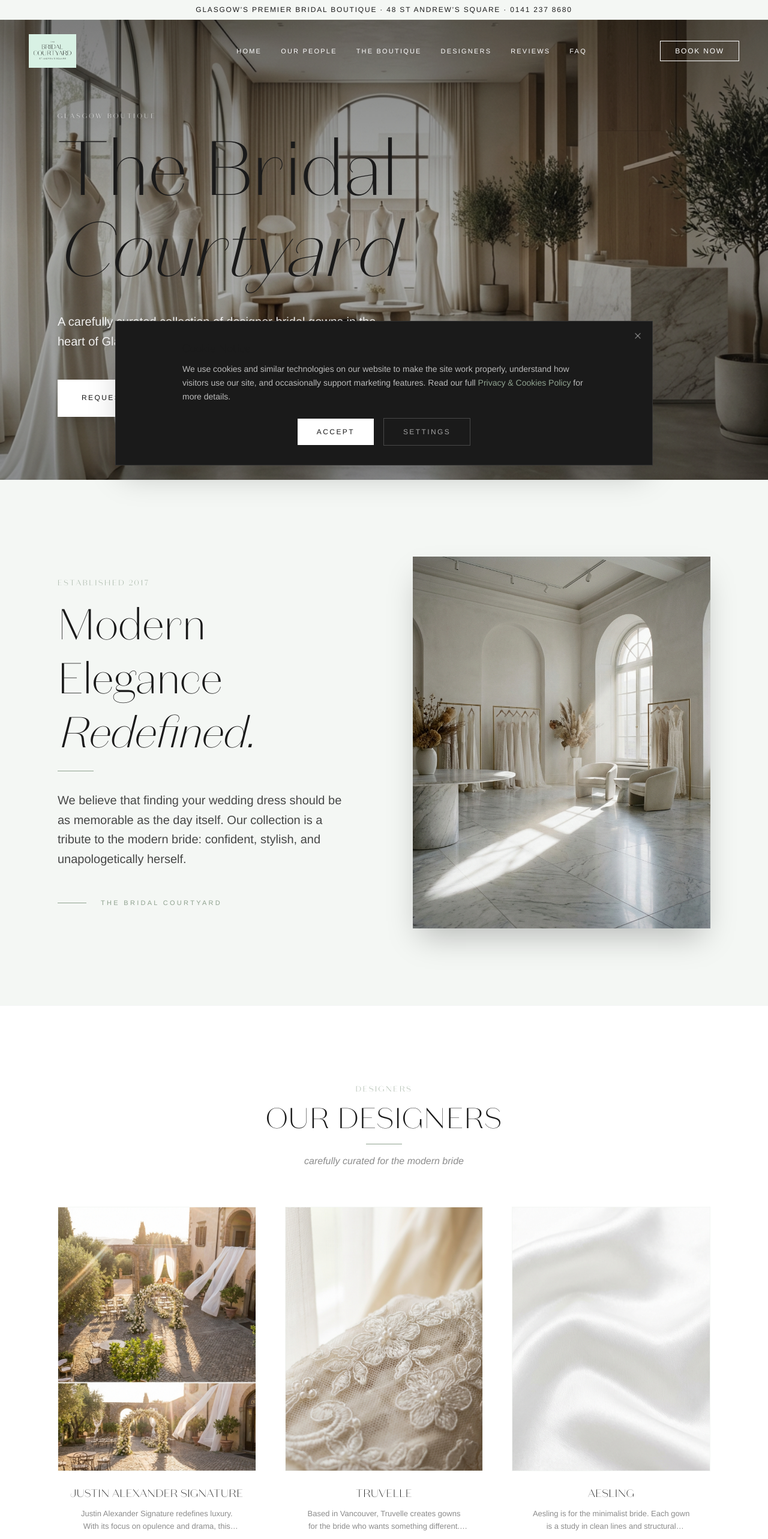
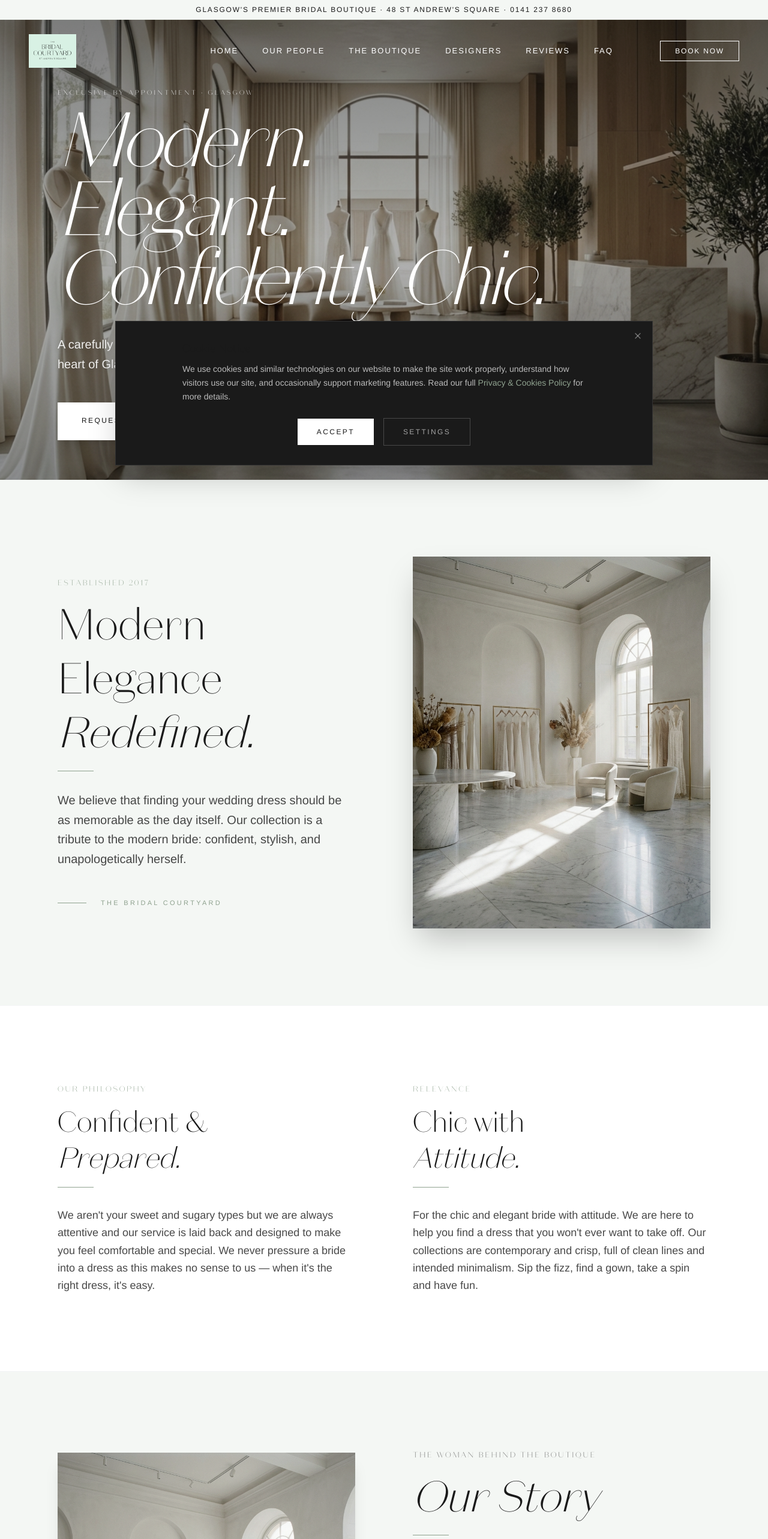
Before and after one commit to AliNMackie/bridalcourtyard, a Next.js app: page / in a window 1280 px wide. Shown: the top 2566 px of the page at 60% size. Built offline with nearby package versions, Linux system fonts and the light colour scheme.

Commit message:
fix: restore full 'amazing' homepage build-out, including philosophy and Jimmy Choo sections

```diff
--- a/src/app/page.tsx
+++ b/src/app/page.tsx
@@ -1,9 +1,14 @@
 
 import Hero from "@/components/Hero";
 import About from "@/components/About";
+import BrandPhilosophy from "@/components/BrandPhilosophy";
+import MeetLindsay from "@/components/MeetLindsay";
 import Designers from "@/components/Designers";
+import JimmyChooSection from "@/components/JimmyChooSection";
 import ReviewsSection from "@/components/ReviewsSection";
-import MeetLindsay from "@/components/MeetLindsay";
+import HowItWorks from "@/components/HowItWorks";
+import FAQ from "@/components/FAQ";
+import Contact from "@/components/Contact";
 import { Metadata } from "next";
 
 export const metadata: Metadata = {
@@ -16,9 +21,14 @@ export default function Home() {
     <main>
       <Hero />
       <About />
+      <BrandPhilosophy />
+      <MeetLindsay />
       <Designers />
+      <JimmyChooSection />
       <ReviewsSection />
-      <MeetLindsay />
+      <HowItWorks />
+      <FAQ />
+      <Contact />
     </main>
   );
 }
--- /dev/null
+++ b/src/components/BrandPhilosophy.tsx
@@ -0,0 +1,55 @@
+
+"use client";
+
+import { Section } from "./ui/Section";
+import { motion } from "framer-motion";
+
+export default function BrandPhilosophy() {
+  return (
+    <Section id="philosophy" className="bg-white py-24 md:py-32 overflow-hidden border-b border-gray-100">
+      <div className="max-w-7xl mx-auto px-6 md:px-12 grid md:grid-cols-2 gap-16 md:gap-24">
+
+        <motion.div
+          initial={{ opacity: 0, y: 30 }}
+          whileInView={{ opacity: 1, y: 0 }}
+          transition={{ duration: 1 }}
+          viewport={{ once: true }}
+          className="space-y-8"
+        >
+          <div className="space-y-4">
+            <span className="eyebrow !text-sage">Our Philosophy</span>
+            <h2 className="font-display text-4xl md:text-5xl text-charcoal leading-tight">
+              Confident & <br />
+              <span className="italic self-end">Prepared.</span>
+            </h2>
+            <div className="sage-rule" />
+          </div>
+          <p className="font-body text-lg text-charcoal/80 leading-relaxed font-light">
+            We aren&apos;t your sweet and sugary types but we are always attentive and our service is laid back and designed to make you feel comfortable and special. We never pressure a bride into a dress as this makes no sense to us — when it&apos;s the right dress, it&apos;s easy.
+          </p>
+        </motion.div>
+
+        <motion.div
+          initial={{ opacity: 0, y: 30 }}
+          whileInView={{ opacity: 1, y: 0 }}
+          transition={{ duration: 1, delay: 0.2 }}
+          viewport={{ once: true }}
+          className="space-y-8"
+        >
+          <div className="space-y-4">
+            <span className="eyebrow !text-sage">Relevance</span>
+            <h2 className="font-display text-4xl md:text-5xl text-charcoal leading-tight">
+              Chic with <br />
+              <span className="italic">Attitude.</span>
+            </h2>
+            <div className="sage-rule" />
+          </div>
+          <p className="font-body text-lg text-charcoal/80 leading-relaxed font-light">
+            For the chic and elegant bride with attitude. We are here to help you find a dress that you won&apos;t ever want to take off. Our collections are contemporary and crisp, full of clean lines and intended minimalism. Sip the fizz, find a gown, take a spin and have fun.
+          </p>
+        </motion.div>
+
+      </div>
+    </Section>
+  );
+}
--- a/src/components/Designers.tsx
+++ b/src/components/Designers.tsx
@@ -37,17 +37,23 @@ export default function Designers() {
                   className="object-cover transition-transform duration-1000 group-hover:scale-105"
                 />
 
-                {/* Hover Overlay */}
-                <div className="absolute inset-0 bg-charcoal/70 opacity-0 group-hover:opacity-100 transition-opacity duration-300 flex items-center justify-center p-8">
-                  <span className="text-white font-body text-[11px] uppercase tracking-[0.25em] border border-white/40 px-6 py-3 hover:bg-white hover:text-charcoal transition-all">
-                    View Collection
-                  </span>
+                {/* Optimized Hover Overlay */}
+                <div className="absolute inset-0 bg-charcoal/80 opacity-0 group-hover:opacity-100 transition-opacity duration-500 flex items-center justify-center p-8">
+                  <div className="text-center">
+                    <p className="text-white text-[13px] font-light leading-relaxed mb-6 italic opacity-0 group-hover:opacity-100 transition-all duration-700 delay-100 translate-y-4 group-hover:translate-y-0 text-balance">
+                      &quot;{designer.persona}&quot;
+                    </p>
+                    <div className="w-12 h-[1px] bg-sage mx-auto mb-6" />
+                    <span className="text-white font-body text-[10px] uppercase tracking-[0.25em] border border-white/20 px-6 py-3 hover:bg-white hover:text-charcoal transition-all">
+                      View Collection
+                    </span>
+                  </div>
                 </div>
               </div>
 
               <div className="space-y-2 transition-colors duration-300">
                 <h3 className="text-base md:text-lg font-display tracking-wide uppercase text-charcoal group-hover:text-sage">{designer.name}</h3>
-                <p className="text-[13px] text-charcoal/50 font-body font-light px-8 leading-relaxed line-clamp-2">{designer.description}</p>
+                <p className="text-[13px] text-charcoal/50 font-body font-light px-8 md:px-12 leading-relaxed">Starting from {designer.priceRange.split('-')[0].trim()}</p>
               </div>
             </Link>
           </motion.div>
--- a/src/components/Footer.tsx
+++ b/src/components/Footer.tsx
@@ -49,10 +49,10 @@ export default function Footer() {
 
         {/* Column 2: Navigation */}
         <div className="space-y-8">
-          <h4 className="font-display text-[11px] uppercase tracking-[0.25em] text-sage font-medium">
+          <h4 className="font-display text-[12px] uppercase tracking-[0.25em] text-sage font-medium">
             Navigate
           </h4>
-          <nav className="flex flex-col space-y-3 font-body text-sm font-light text-white/70">
+          <nav className="flex flex-col space-y-4 font-body text-sm md:text-base font-light text-white/70">
             <Link href="/" className="hover:text-sage transition-colors">Home</Link>
             <Link href="/our-people" className="hover:text-sage transition-colors">Our People</Link>
             <Link href="/our-boutique" className="hover:text-sage transition-colors">The Boutique</Link>
@@ -67,17 +67,17 @@ export default function Footer() {
 
         {/* Column 3: Social */}
         <div className="space-y-8">
-          <h4 className="font-display text-[11px] uppercase tracking-[0.25em] text-sage font-medium">
+          <h4 className="font-display text-[12px] uppercase tracking-[0.25em] text-sage font-medium">
             Social
           </h4>
-          <nav className="flex flex-col space-y-3 font-body text-sm font-light text-white/70">
+          <nav className="flex flex-col space-y-4 font-body text-sm md:text-base font-light text-white/70">
             <a href="https://www.instagram.com/thebridalcourtyard/?hl=en" target="_blank" rel="noopener noreferrer" className="hover:text-sage transition-colors">Instagram</a>
             <a href="https://www.facebook.com/TheBridalCourtyard/" target="_blank" rel="noopener noreferrer" className="hover:text-sage transition-colors">Facebook</a>
             <a href="#" className="hover:text-sage transition-colors">Pinterest</a>
           </nav>
 
           <div className="pt-8 border-t border-white/5">
-            <p className="text-[10px] font-body font-light uppercase tracking-widest text-white/40">
+            <p className="text-[11px] font-body font-light uppercase tracking-widest text-white/60">
               © 2026 THE BRIDAL COURTYARD. ALL RIGHTS RESERVED
             </p>
           </div>
--- a/src/components/Hero.tsx
+++ b/src/components/Hero.tsx
@@ -37,10 +37,11 @@ export default function Hero() {
             className="space-y-8"
           >
             <div className="space-y-4">
-              <span className="eyebrow !text-white !tracking-[0.3em] !text-[11px] drop-shadow-sm">Glasgow Boutique</span>
-              <h1 className="text-6xl md:text-7xl lg:text-9xl text-white font-display leading-[1.1] md:leading-[1.05] drop-shadow-2xl">
-                The Bridal <br className="hidden md:block" />
-                <span className="italic font-light">Courtyard</span>
+              <span className="eyebrow !text-white !tracking-[0.3em] !text-[11px] drop-shadow-sm uppercase">Exclusive by Appointment &middot; Glasgow</span>
+              <h1 className="text-7xl md:text-9xl !text-white mb-8 leading-[0.9] italic font-display tracking-tighter drop-shadow-2xl">
+                Modern. <br />
+                Elegant. <br />
+                <span className="font-light">Confidently Chic.</span>
               </h1>
             </div>
 
--- /dev/null
+++ b/src/components/JimmyChooSection.tsx
@@ -0,0 +1,62 @@
+
+"use client";
+
+import { Section } from "./ui/Section";
+import { motion } from "framer-motion";
+import Image from "next/image";
+import Link from "next/link";
+import { MoveRight } from "lucide-react";
+
+export default function JimmyChooSection() {
+  return (
+    <Section id="jimmy-choo" className="bg-charcoal py-24 md:py-32 overflow-hidden text-white">
+      <div className="max-w-7xl mx-auto px-6 md:px-12 grid md:grid-cols-2 gap-16 md:gap-24 items-center">
+
+        <motion.div
+          initial={{ opacity: 0, scale: 0.95 }}
+          whileInView={{ opacity: 1, scale: 1 }}
+          transition={{ duration: 1 }}
+          viewport={{ once: true }}
+          className="relative aspect-square border border-white/10 p-4 md:p-12 overflow-hidden order-2 md:order-1"
+        >
+           <Image
+             src="/boutique.png"
+             alt="Jimmy Choo Bridal Detail"
+             fill
+             className="object-cover opacity-60 mix-blend-overlay"
+           />
+           <div className="relative h-full w-full border border-white/20 flex flex-col items-center justify-center space-y-4">
+              <span className="font-display italic text-4xl md:text-6xl text-white/40 tracking-tighter">&apos;I do&apos; in Choo</span>
+              <div className="w-16 h-[1px] bg-sage" />
+           </div>
+        </motion.div>
+
+        <motion.div
+          initial={{ opacity: 0, x: 50 }}
+          whileInView={{ opacity: 1, x: 0 }}
+          transition={{ duration: 1 }}
+          viewport={{ once: true }}
+          className="space-y-8 order-1 md:order-2"
+        >
+          <div className="space-y-4">
+            <span className="eyebrow !text-sage">A Unique Partnership</span>
+            <h2 className="font-display text-5xl md:text-7xl leading-tight">Jimmy <br /> <span className="italic self-end">Choo</span></h2>
+            <div className="sage-rule" />
+          </div>
+
+          <p className="font-body text-lg text-white/70 leading-relaxed font-light">
+            At The Bridal Courtyard, we love to help you pull your entire bridal look together. For us, that means show stopping shoes. Pull together your full look by trying on the Jimmy Choo bridal collection with all of our gowns.
+          </p>
+
+          <Link
+            href="/accessories"
+            className="inline-flex items-center gap-4 bg-white text-charcoal px-8 py-4 text-[12px] uppercase tracking-[0.2em] font-medium hover:bg-sage hover:text-white transition-all duration-300 group"
+          >
+            Explore Accessories <MoveRight className="w-4 h-4 group-hover:translate-x-2 transition-transform" />
+          </Link>
+        </motion.div>
+
+      </div>
+    </Section>
+  );
+}
--- a/src/components/Navbar.tsx
+++ b/src/components/Navbar.tsx
@@ -58,7 +58,7 @@ export default function Navbar() {
           </Link>
 
           <div className={cn(
-            "hidden lg:flex items-center space-x-8 text-[11px] uppercase tracking-[0.2em] font-light transition-colors duration-500",
+            "hidden lg:flex items-center space-x-10 text-[13px] uppercase tracking-[0.15em] font-light transition-colors duration-500",
             isScrolled ? "text-charcoal" : "text-white"
           )}>
             <Link href="/" className="hover:text-sage transition-colors">Home</Link>
```
